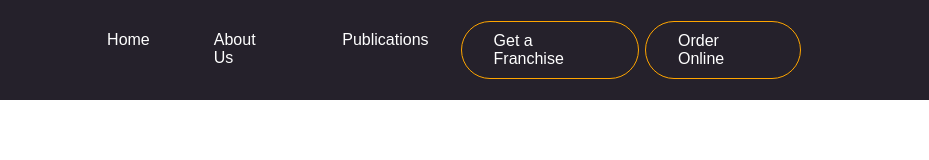
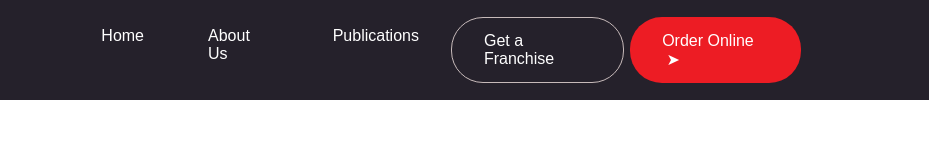
Before and after one commit to naeemrind/salt-n-pepper, a plain HTML site: page index.html in a window 1280 px wide. Shown: the full height of the page, 351-1280 px from the left. Drawn offline with Linux system fonts and the light colour scheme.

Commit message:
Some changes in Top buttons

```diff
--- a/index.html
+++ b/index.html
@@ -21,7 +21,7 @@
                         <li><a href="#">About Us</a></li>
                         <li><a href="#">Publications</a></li>
                         <li class="top-link top-link-1"><a href="#">Get a Franchise</a></li>
-                        <li class="top-link top-link-2"><a href="#">Order Online</a></li>
+                        <li class="top-link top-link-2"><a href="#">Order Online &nbsp;➤</a></li>
                     </ul>
                 </div>
             </div>
--- a/styles.css
+++ b/styles.css
@@ -52,10 +52,24 @@ body {
 }
 
 .nav-links .top-link {
-    border: 1px solid orange;
+    border: 1px solid #c7baba;
     border-radius: 32px;
+    display: flex;
+    align-items: center;
 }
 
 .nav-links .top-link-1 {
     margin-right: 0.4rem;
 }
+
+.nav-links .top-link-1 a {
+    padding: 0.9rem 2rem;
+}
+
+.nav-links .top-link-2 {
+    background-color: #ed1c24;
+    border: transparent;
+}
+.nav-links .top-link-2 a {
+    padding: 0.9rem 2rem;
+}
```
